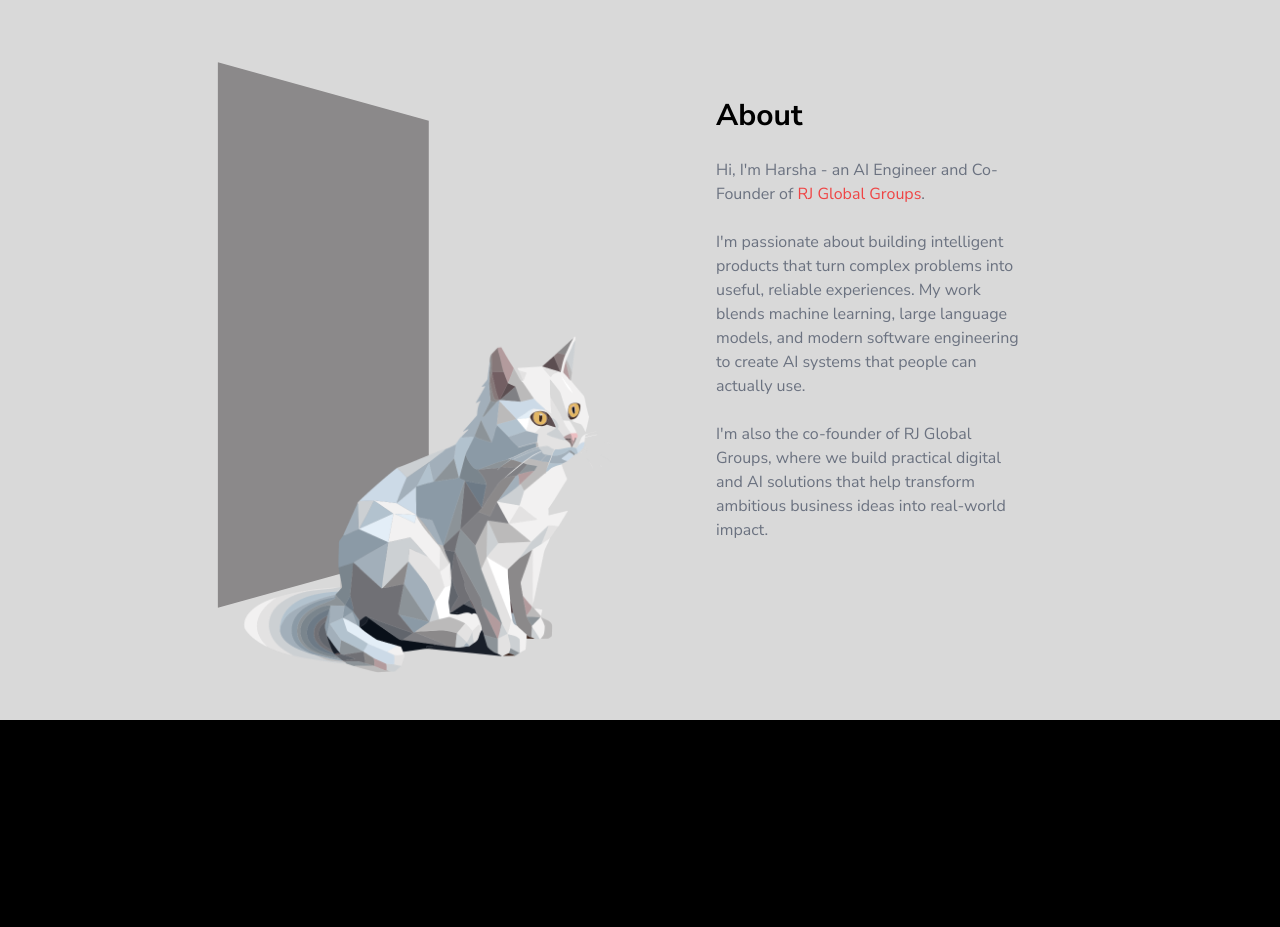
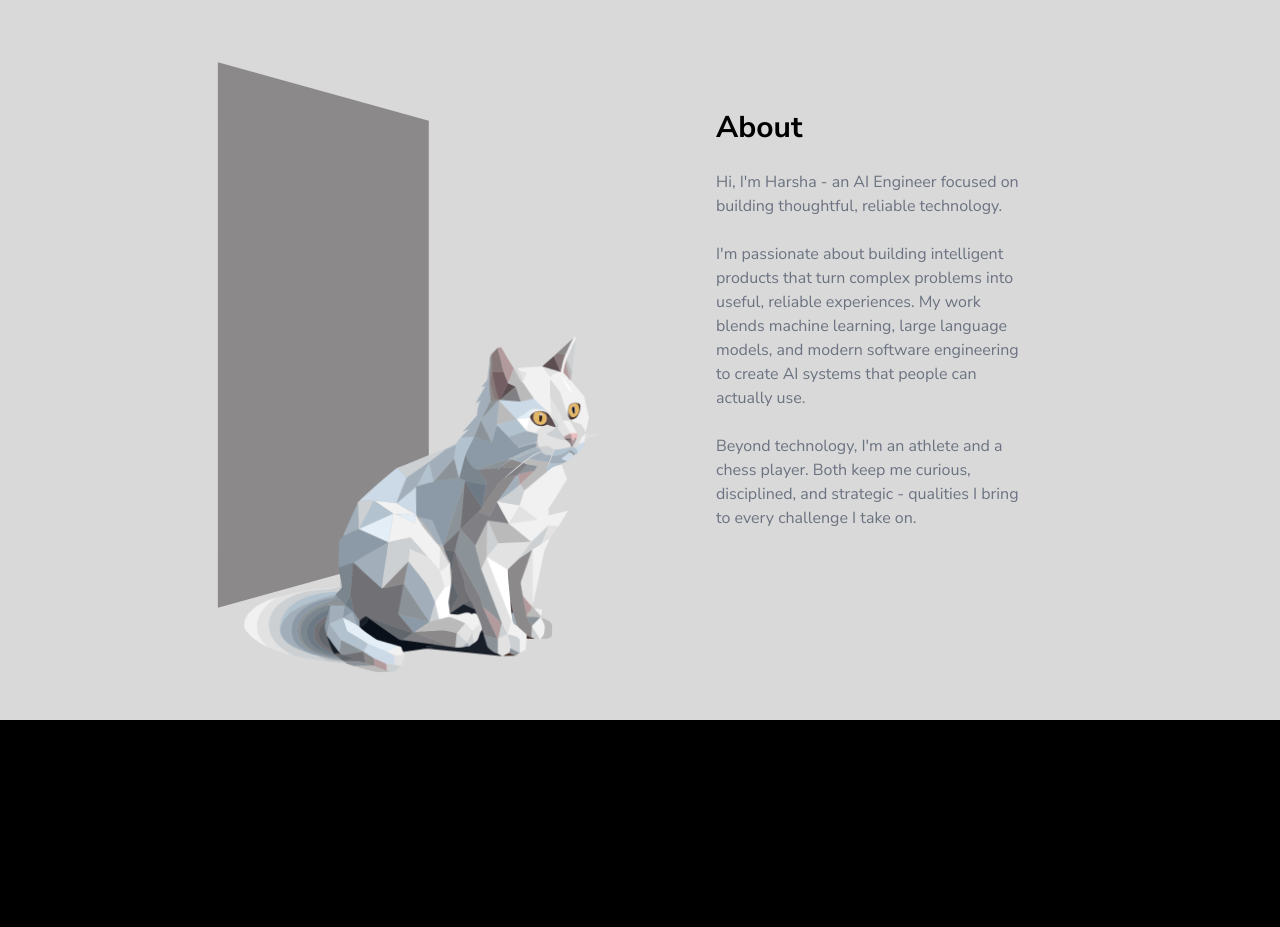
Before and after one commit to HarshaAK11/Harsha, a React (Vite) app in the folder app/: page / in a window 1280 px wide. Shown: the part 1840-2767 px from the top of the page. Built offline with nearby package versions, Linux system fonts and the light colour scheme; a web font is replaced by a local one.

Commit message:
Update personal about section

```diff
--- a/app/src/components/About.jsx
+++ b/app/src/components/About.jsx
@@ -52,8 +52,8 @@ const About = () => {
         {/*Text*/}
         <div className='about-container font text-gray-500 w-full md:w-[40%] lg:w-[30%] mt-8 md:mt-0 px-4 md:px-0 max-xs:mt-0'>
           <p className='fast text-black text-2xl md:text-3xl'><b>About</b></p>
-          <p className='slow'><br />Hi, I'm Harsha - an AI Engineer and Co-Founder of <a href='https://rjglobalgroup.in/' className='text-red-500'>RJ Global Groups</a>.</p>
-          <p className='slow '><br />I'm passionate about building intelligent products that turn complex problems into useful, reliable experiences. My work blends machine learning, large language models, and modern software engineering to create AI systems that people can actually use.<br/><br/>I'm also the co-founder of RJ Global Groups, where we build practical digital and AI solutions that help transform ambitious business ideas into real-world impact.</p>
+          <p className='slow'><br />Hi, I'm Harsha - an AI Engineer focused on building thoughtful, reliable technology.</p>
+          <p className='slow '><br />I'm passionate about building intelligent products that turn complex problems into useful, reliable experiences. My work blends machine learning, large language models, and modern software engineering to create AI systems that people can actually use.<br/><br/>Beyond technology, I'm an athlete and a chess player. Both keep me curious, disciplined, and strategic - qualities I bring to every challenge I take on.</p>
         </div>
 
 
```
